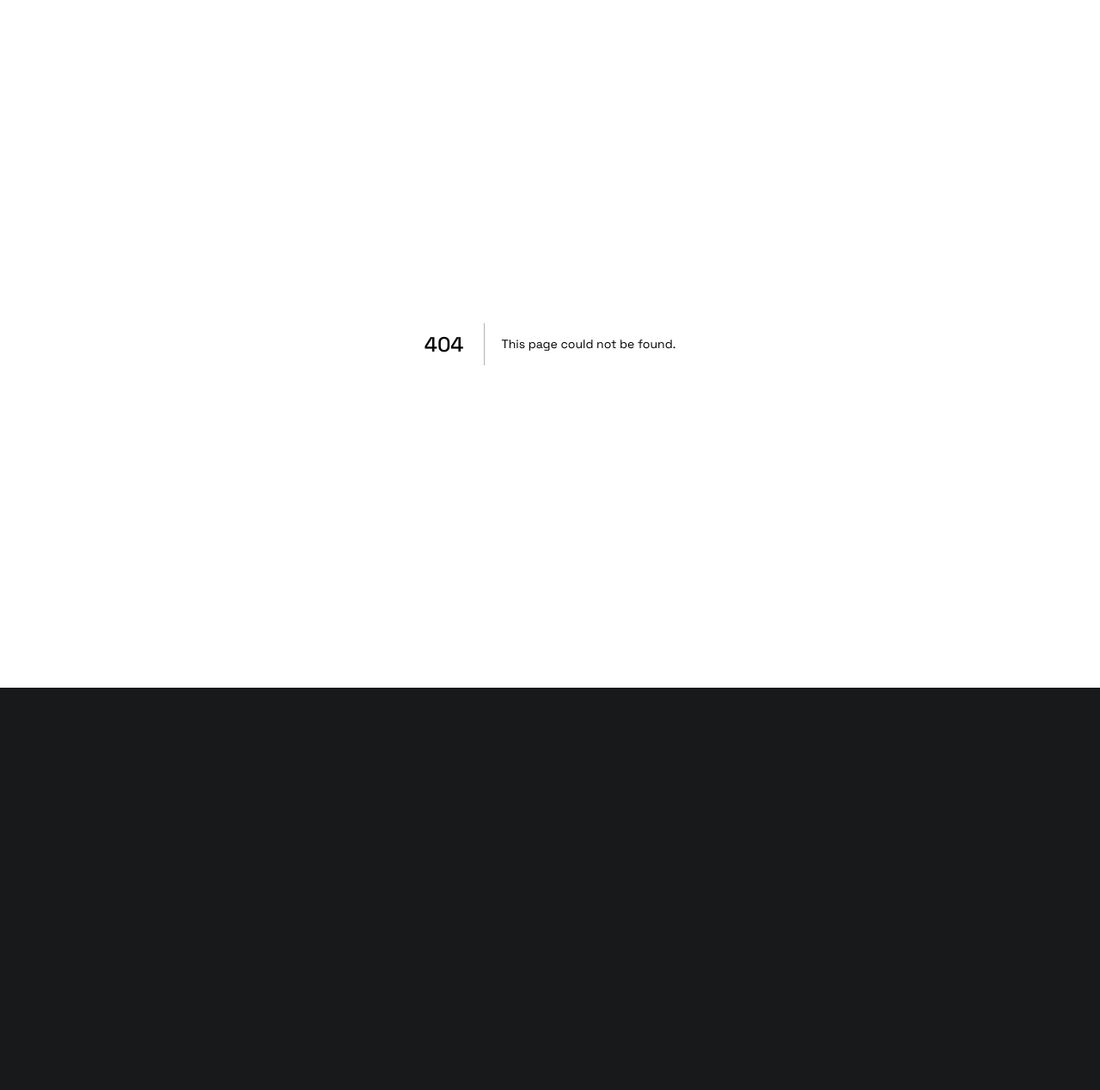
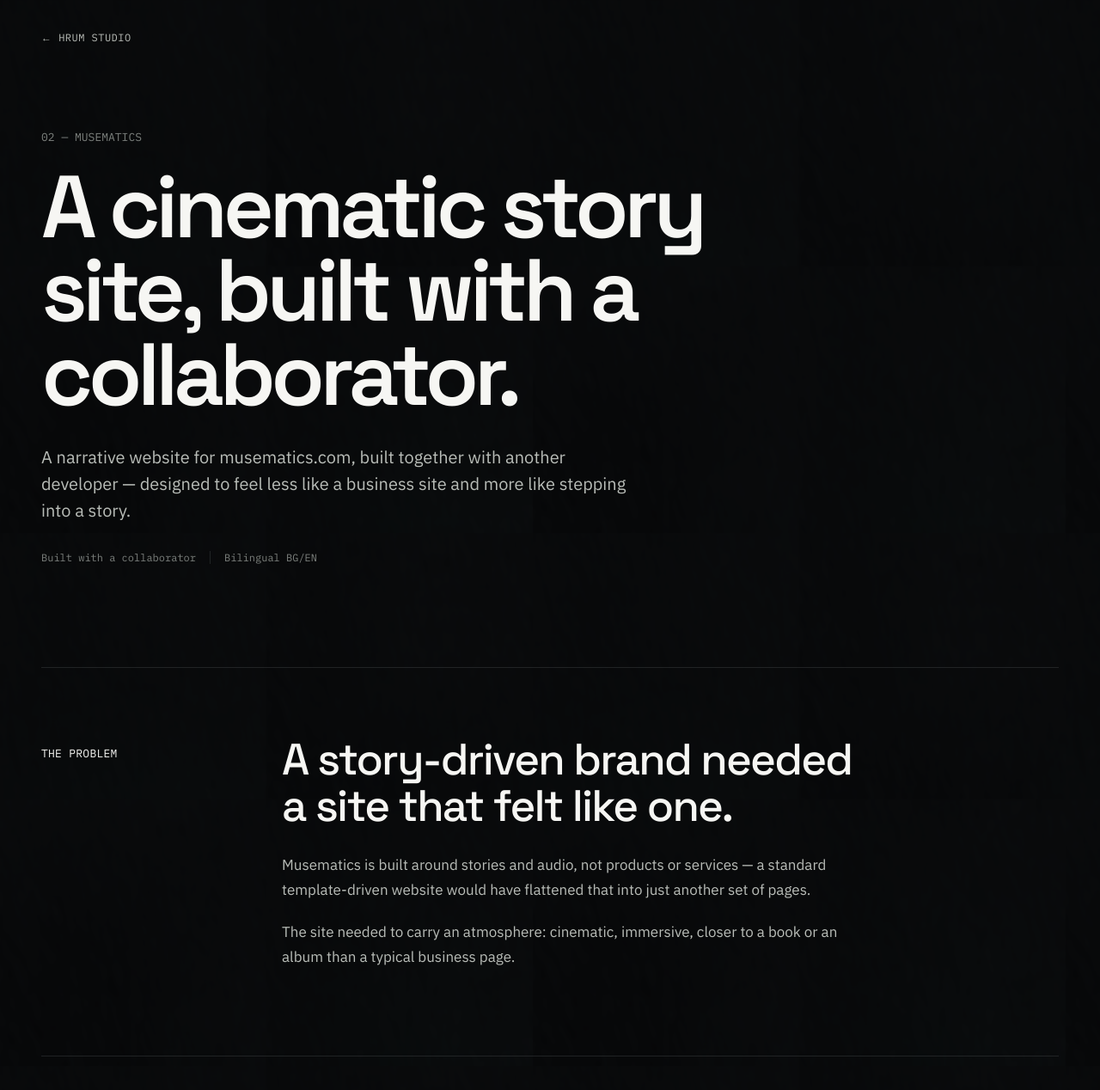
Before and after one commit to nenovski1988-maker/hrumstudio, a Next.js app: page /work/musematics in a window 1280 px wide. Before the commit this address had no page. Shown: the top 1268 px of the page at 86% size. Before the commit the page ends 800 px from the top, so only its background shows below. Built offline with nearby package versions, Linux system fonts and the light colour scheme.

Commit message:
add dedicated /work/musematics page, homepage card links internally now

```diff
--- a/app/page.js
+++ b/app/page.js
@@ -20,8 +20,7 @@
     tags: ["Built with a collaborator", "Bilingual BG/EN"],
     status: "SHIPPED",
     visual: "fill-muse",
-    href: "https://musematics.com",
-    external: true,
+    href: "/work/musematics",
   },
   {
     index: "03 — SHOPARTIV",
--- /dev/null
+++ b/app/work/musematics/page.js
@@ -0,0 +1,149 @@
+import Link from "next/link";
+
+export const metadata = {
+  title: "Musematics — A Cinematic Story Site",
+  description:
+    "A narrative website for musematics.com, built together with another developer — a tilting 3D logo, a scroll-driven book-reading page, an embedded audio player and automatic BG/EN language detection.",
+  alternates: {
+    canonical: "https://www.hrumstudio.online/work/musematics",
+  },
+  openGraph: {
+    title: "Musematics — A Cinematic Story Site",
+    description:
+      "A tilting 3D logo, a scroll-driven book-reading page, an embedded audio player and automatic BG/EN language detection.",
+    url: "https://www.hrumstudio.online/work/musematics",
+    siteName: "HRUM STUDIO",
+    type: "website",
+  },
+};
+
+export default function MusematicsPage() {
+  return (
+    <main className="product-page">
+      <div className="wrap">
+        <Link href="/" className="back-link">
+          ← HRUM STUDIO
+        </Link>
+
+        <header className="product-hero">
+          <span className="case-index">02 — MUSEMATICS</span>
+
+          <h1>A cinematic story site, built with a collaborator.</h1>
+
+          <p className="product-lede">
+            A narrative website for musematics.com, built together with
+            another developer — designed to feel less like a business site
+            and more like stepping into a story.
+          </p>
+
+          <div className="case-tags">
+            <span>Built with a collaborator</span>
+            <span>Bilingual BG/EN</span>
+          </div>
+        </header>
+
+        <section className="product-section">
+          <div className="product-section-label">
+            <span className="mono">THE PROBLEM</span>
+          </div>
+
+          <div>
+            <h2>A story-driven brand needed a site that felt like one.</h2>
+
+            <p>
+              Musematics is built around stories and audio, not products or
+              services — a standard template-driven website would have
+              flattened that into just another set of pages.
+            </p>
+
+            <p>
+              The site needed to carry an atmosphere: cinematic, immersive,
+              closer to a book or an album than a typical business page.
+            </p>
+          </div>
+        </section>
+
+        <section className="product-section">
+          <div className="product-section-label">
+            <span className="mono">WHAT IT DOES</span>
+          </div>
+
+          <div className="product-features">
+            <div className="product-feature">
+              <span className="feature-number">01</span>
+              <h3>3D parallax logo</h3>
+              <p>
+                The logo tilts in response to the visitor, adding a small
+                layer of depth right from the first screen.
+              </p>
+            </div>
+
+            <div className="product-feature">
+              <span className="feature-number">02</span>
+              <h3>Book-style reading page</h3>
+              <p>
+                A fixed background with a scrollable text overlay, built to
+                feel like turning pages rather than scrolling a webpage.
+              </p>
+            </div>
+
+            <div className="product-feature">
+              <span className="feature-number">03</span>
+              <h3>Embedded audio player</h3>
+              <p>
+                A custom player for the site&apos;s original tracks, each
+                available to stream or download directly.
+              </p>
+            </div>
+
+            <div className="product-feature">
+              <span className="feature-number">04</span>
+              <h3>Automatic BG/EN detection</h3>
+              <p>
+                The site detects the visitor&apos;s likely language and
+                serves the right version without an extra click.
+              </p>
+            </div>
+          </div>
+        </section>
+
+        <section className="product-section product-status">
+          <div className="product-section-label">
+            <span className="mono">STATUS</span>
+          </div>
+
+          <div>
+            <h2>Live, and built as a two-person collaboration.</h2>
+
+            <p>
+              Musematics has been live since launch. It was developed
+              together with another developer — a rare project where the
+              atmosphere mattered as much as the functionality.
+            </p>
+          </div>
+        </section>
+
+        <section className="product-cta">
+          <span className="mono">MUSEMATICS</span>
+
+          <h2>See the site.</h2>
+
+          <div className="product-cta-actions">
+            <a
+              href="https://musematics.com"
+              className="btn btn-primary"
+              target="_blank"
+              rel="noopener noreferrer"
+            >
+              Visit Musematics →
+            </a>
+
+            <Link href="/#contact" className="btn btn-secondary">
+              Start a project
+            </Link>
+          </div>
+        </section>
+      </div>
+    </main>
+  );
+}
```
